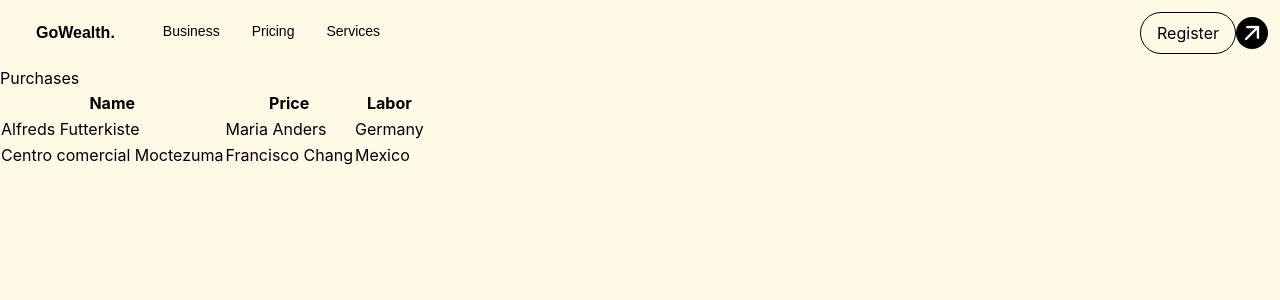
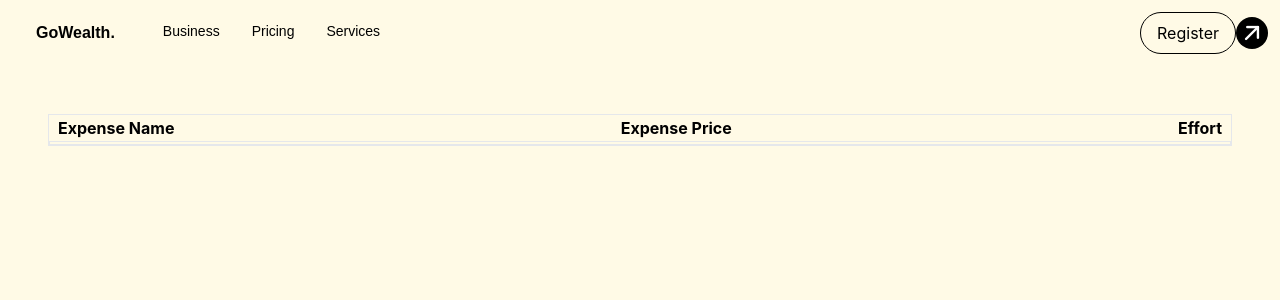
Before and after one commit to tugbayilmaz01/go-wealth, a React (Create React App) app: page /purchases in a window 1280 px wide. Shown: the top 300 px of the page. Built offline with nearby package versions, Linux system fonts and the light colour scheme.

Commit message:
feat(purchasesTable): data saved to local storage showed in the table

```diff
--- a/src/pages/PurchasesTable.js
+++ b/src/pages/PurchasesTable.js
@@ -1,25 +1,34 @@
-import React from "react";
+import React, { useEffect, useState } from "react";
 
 const PurchasesTable = () => {
+  const [tableData, setTableData] = useState([]);
+
+  useEffect(() => {
+    const storedData = JSON.parse(localStorage.getItem("purchaseData")) || {};
+    const tableData = Array.isArray(storedData) ? storedData : [storedData];
+
+    setTableData(tableData);
+  }, []);
+
   return (
-    <div>
-      Purchases
-      <table>
-        <tr>
-          <th>Name</th>
-          <th>Price</th>
-          <th>Labor</th>
-        </tr>
-        <tr>
-          <td>Alfreds Futterkiste</td>
-          <td>Maria Anders</td>
-          <td>Germany</td>
-        </tr>
-        <tr>
-          <td>Centro comercial Moctezuma</td>
-          <td>Francisco Chang</td>
-          <td>Mexico</td>
-        </tr>
+    <div className="p-12">
+      <table className="border w-full">
+        <thead>
+          <tr className="flex justify-between mx-2">
+            <th>Expense Name</th>
+            <th>Expense Price</th>
+            <th>Effort</th>
+          </tr>
+        </thead>
+        <tbody className="flex flex-col">
+          {tableData.map((item, index) => (
+            <tr key={index} className="border flex justify-between">
+              <td>{item.expenseName}</td>
+              <td>{item.expenditure}</td>
+              <td>{item.effortResult}</td>
+            </tr>
+          ))}
+        </tbody>
       </table>
     </div>
   );
```
